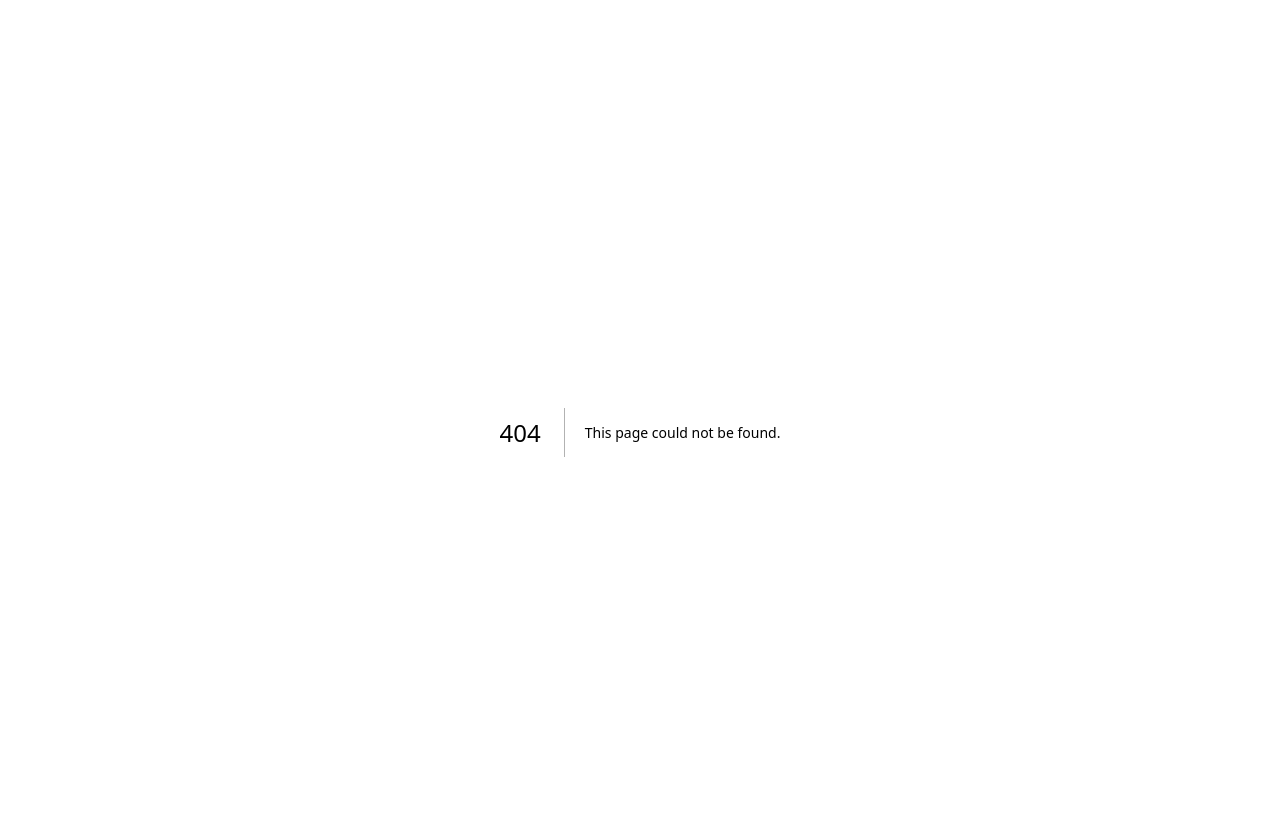
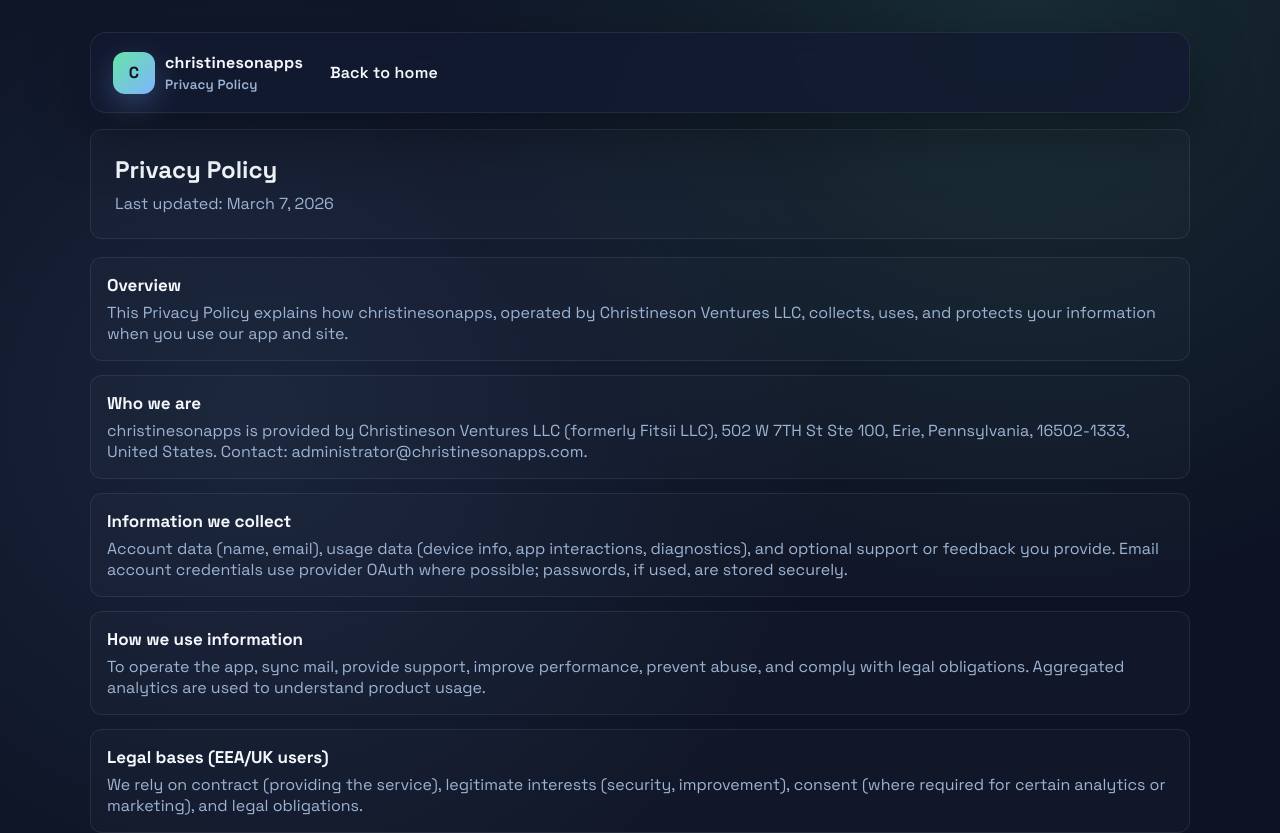
Before and after one commit to medhannsh91/crappss, a Next.js app: page /privacy in a window 1280 px wide. Before the commit this address had no page. Shown: the top 833 px of the page. Built offline with nearby package versions, Linux system fonts and the light colour scheme.

Commit message:
Add Privacy Policy page and footer links

```diff
--- a/app/page.tsx
+++ b/app/page.tsx
@@ -323,6 +323,10 @@
 
       <footer>
         Built by christinesonapps.com · Privacy-first email that respects your time.{" "}
+        <Link href="/privacy" prefetch={false} style={{ textDecoration: "underline" }}>
+          Privacy
+        </Link>{" "}
+        ·{" "}
         <Link href="/terms" prefetch={false} style={{ textDecoration: "underline" }}>
           Terms
         </Link>
--- /dev/null
+++ b/app/privacy/page.tsx
@@ -0,0 +1,123 @@
+"use client";
+
+import Link from "next/link";
+
+const sections = [
+  {
+    title: "Overview",
+    body:
+      "This Privacy Policy explains how christinesonapps, operated by Christineson Ventures LLC, collects, uses, and protects your information when you use our app and site."
+  },
+  {
+    title: "Who we are",
+    body:
+      "christinesonapps is provided by Christineson Ventures LLC (formerly Fitsii LLC), 502 W 7TH St Ste 100, Erie, Pennsylvania, 16502-1333, United States. Contact: administrator@christinesonapps.com."
+  },
+  {
+    title: "Information we collect",
+    body:
+      "Account data (name, email), usage data (device info, app interactions, diagnostics), and optional support or feedback you provide. Email account credentials use provider OAuth where possible; passwords, if used, are stored securely."
+  },
+  {
+    title: "How we use information",
+    body:
+      "To operate the app, sync mail, provide support, improve performance, prevent abuse, and comply with legal obligations. Aggregated analytics are used to understand product usage."
+  },
+  {
+    title: "Legal bases (EEA/UK users)",
+    body:
+      "We rely on contract (providing the service), legitimate interests (security, improvement), consent (where required for certain analytics or marketing), and legal obligations."
+  },
+  {
+    title: "Cookies and tracking",
+    body:
+      "We use necessary cookies for authentication and session continuity. Optional analytics cookies may be used; where required, we will request consent."
+  },
+  {
+    title: "Sharing",
+    body:
+      "We do not sell personal data. We share data with service providers (hosting, analytics, error reporting, email delivery) bound by confidentiality, and when required by law or to protect rights and safety."
+  },
+  {
+    title: "Data retention",
+    body:
+      "We keep personal data only as long as needed for the purposes above, then delete or anonymize it. Support records are retained for a reasonable period to resolve issues and improve service."
+  },
+  {
+    title: "Security",
+    body:
+      "We use encryption in transit, limited access controls, and routine monitoring. No method is perfect; keep your credentials secure and notify us of any suspected breach."
+  },
+  {
+    title: "International transfers",
+    body:
+      "Data may be processed in the United States and other countries. Where required, we use appropriate safeguards for cross-border transfers."
+  },
+  {
+    title: "Your rights",
+    body:
+      "Depending on your region, you may request access, correction, deletion, portability, or restriction, and may object to certain processing. To exercise rights, contact administrator@christinesonapps.com."
+  },
+  {
+    title: "Children",
+    body:
+      "christinesonapps is not directed to children under 16, and we do not knowingly collect data from them. If you believe a child has provided data, contact us to delete it."
+  },
+  {
+    title: "Third-party links and services",
+    body:
+      "Links or integrations may lead to third-party services with their own policies. We are not responsible for their practices."
+  },
+  {
+    title: "Changes to this policy",
+    body:
+      "We may update this Privacy Policy. Material changes will be posted in the app or on our site. Continued use after changes means you accept the updated policy."
+  },
+  {
+    title: "Contact",
+    body:
+      "Email: administrator@christinesonapps.com. Mailing address: Christineson Ventures LLC, 502 W 7TH St Ste 100, Erie, Pennsylvania, 16502-1333, United States."
+  }
+];
+
+export default function PrivacyPage() {
+  return (
+    <div className="page">
+      <header style={{ marginBottom: 16 }}>
+        <div className="brand" style={{ justifyContent: "space-between" }}>
+          <div style={{ display: "flex", alignItems: "center", gap: 10 }}>
+            <div className="brand-mark">C</div>
+            <div>
+              <div>christinesonapps</div>
+              <small style={{ color: "var(--muted)", fontWeight: 600 }}>
+                Privacy Policy
+              </small>
+            </div>
+          </div>
+          <Link href="/" className="nav-btn" prefetch={false}>
+            Back to home
+          </Link>
+        </div>
+      </header>
+
+      <section className="card" style={{ padding: 24, marginBottom: 18 }}>
+        <h1 style={{ marginTop: 0, marginBottom: 8 }}>Privacy Policy</h1>
+        <p style={{ color: "var(--muted)", margin: 0 }}>
+          Last updated: March 7, 2026
+        </p>
+      </section>
+
+      <div
+        className="tab-content active"
+        style={{ padding: 0, border: "none", background: "transparent", boxShadow: "none" }}
+      >
+        {sections.map((section) => (
+          <div key={section.title} className="card" style={{ marginBottom: 14 }}>
+            <h3 style={{ margin: "0 0 6px" }}>{section.title}</h3>
+            <p style={{ margin: 0, color: "var(--muted)" }}>{section.body}</p>
+          </div>
+        ))}
+      </div>
+    </div>
+  );
+}
```
